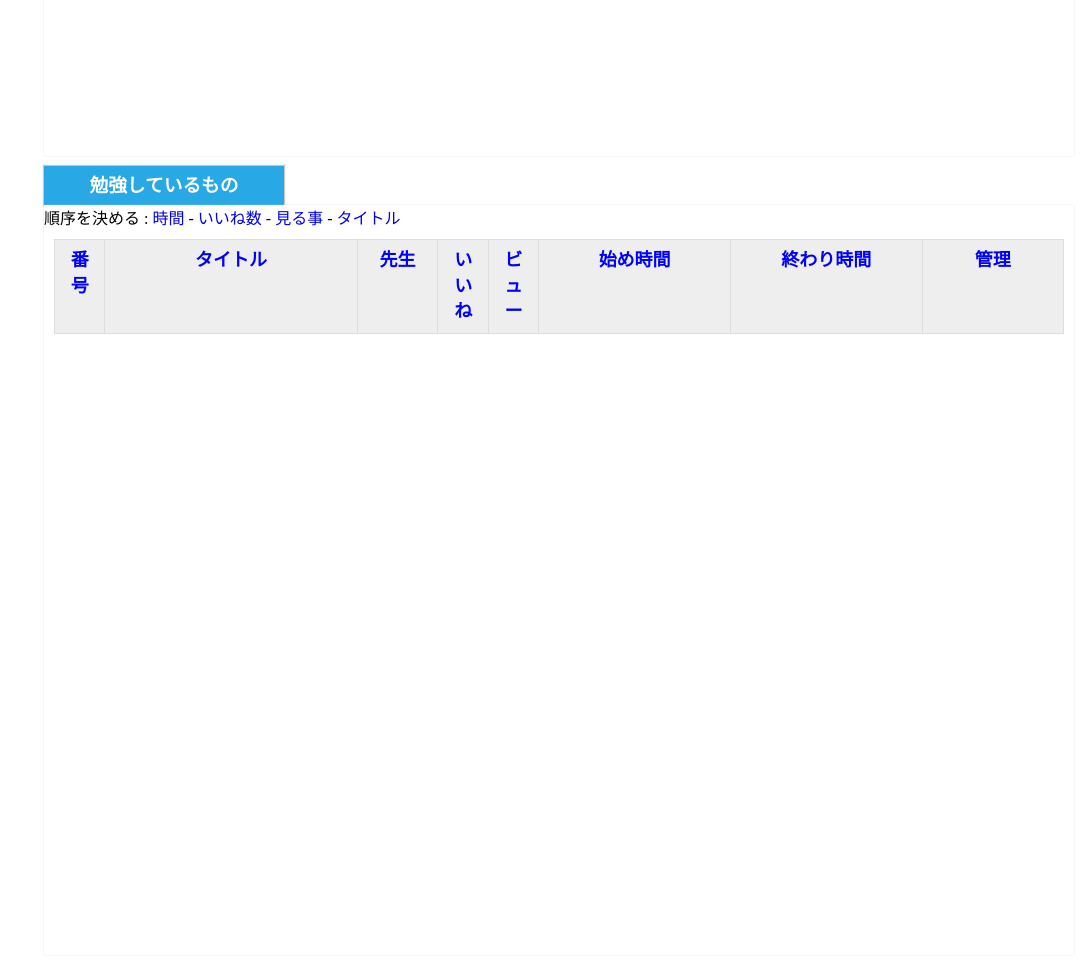
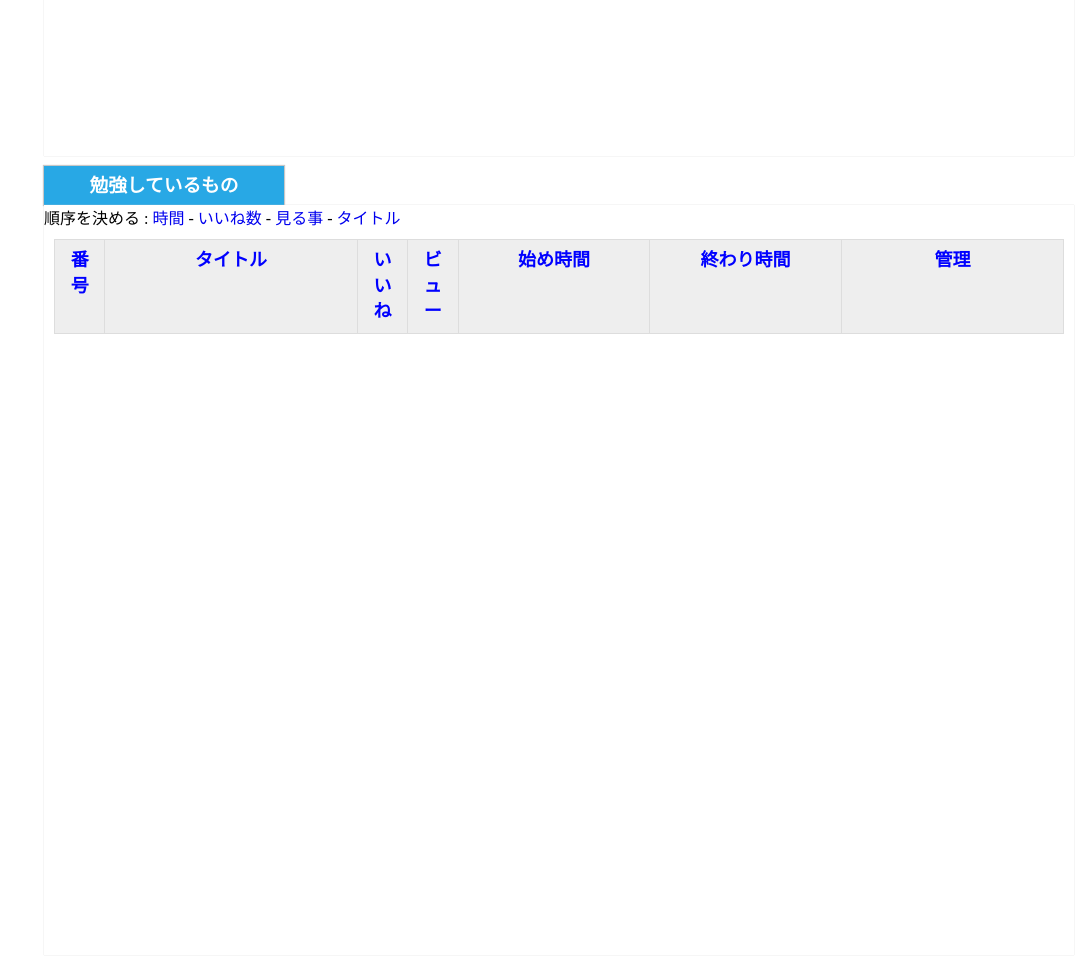
Before and after one commit to vinhle91/elearning, a CakePHP app: the page made by app/View/student/index.ctp in a window 1280 px wide. Shown: the part 636-1601 px from the top of the page, without its empty margins (196-1280 px from the left). Run offline with PHP 8.4 and a stand-in for CakePHP, Linux system fonts and the light colour scheme; the template is opened without the code that fills it, so the values that code supplies are empty; some libraries are stand-ins or nearby versions.

Commit message:
update code

```diff
--- a/app/View/student/index.ctp
+++ b/app/View/student/index.ctp
@@ -174,7 +174,7 @@
                         <tr style="font-size:18px; color:blue; font-weight:800;text-align:center">
                             <td width = "5%" style = "background-color: #eee;">番号</td>
                             <td width = "25%" style = "background-color: #eee;"><?php echo 'タイトル'; ?></td>
-                            <td width = "8%" style = "background-color: #eee;"><?php echo '先生'; ?></td>
+                            <!-- <td width = "8%" style = "background-color: #eee;"><?php echo '先生'; ?></td> -->
                             <td width = "5%" style = "background-color: #eee;"><?php echo 'いいね'; ?></td>
                             <td width = "5%" style = "background-color: #eee;"><?php echo 'ビュー'; ?></td>
                             <td width = "19%" style = "background-color: #eee;"><?php echo '始め時間'; ?></td>
@@ -189,7 +189,7 @@
                             <tr style="text-align:center">
                                 <td><?php echo $i; ?></td>
                                 <td><?php echo $this->Html->link($item['Lesson']['Title'], array('controller' => 'student', 'action' => 'view_lesson', $item['Lesson']['LessonId'], $item['FileId'])); ?></td>
-                                <td><?php echo $item['User']['Username']; ?></td>
+                                <!-- <td><?php echo $item['User']['Username']; ?></td> -->
                                 <td><?php echo $item['Lesson']['LikeNumber']; ?></td>
                                 <td><?php echo $item['Lesson']['ViewNumber']; ?></td>
                                 <td><?php echo $item['StudentHistory']['StartDate']; ?></td>
```
